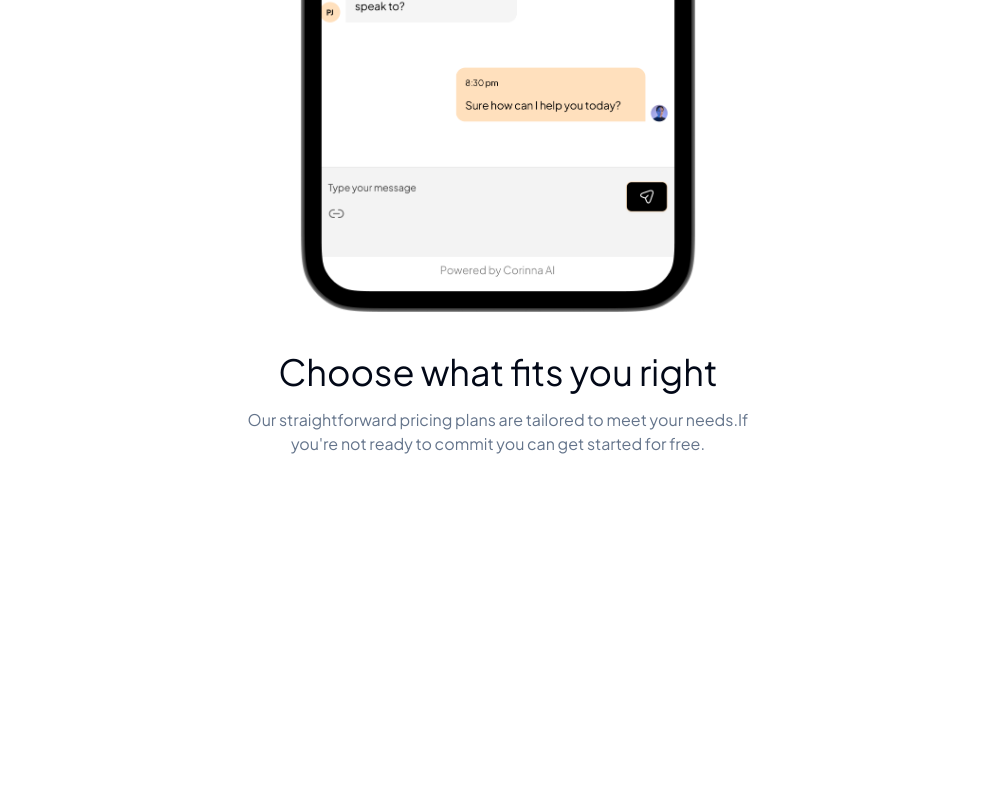
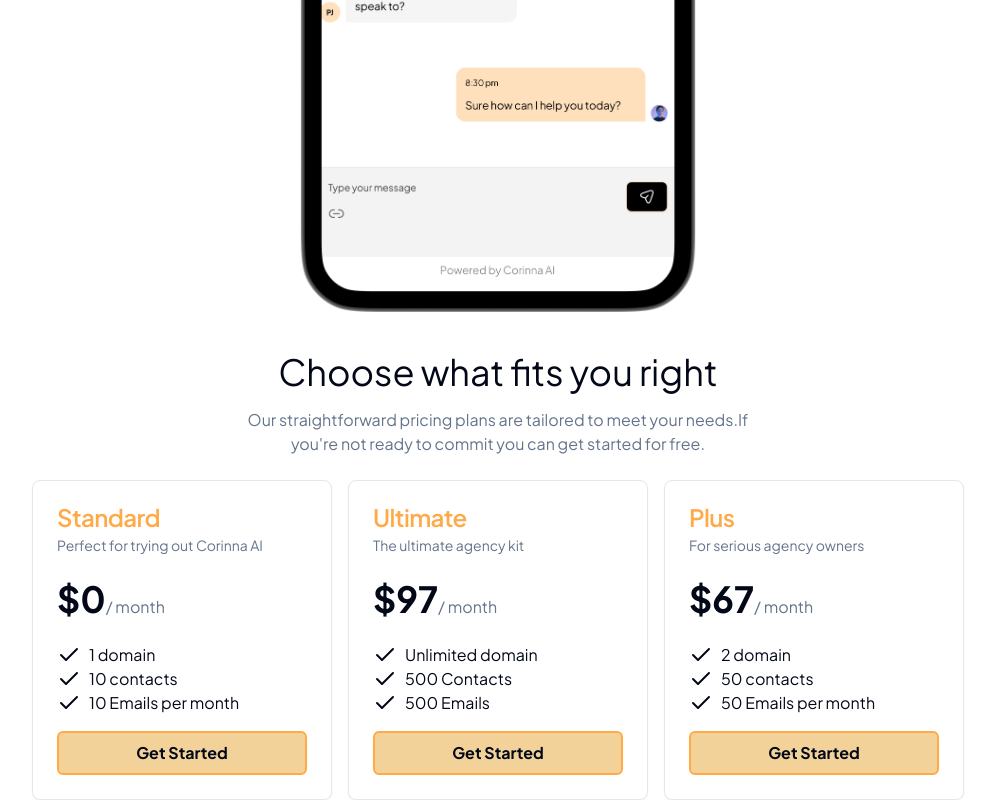
Before and after one commit to Sabarish-cs8/corinna-ai, a Next.js app: page / in a window 1280 px wide. Shown: the part 981-1781 px from the top of the page, without its empty margins (142-1137 px from the left). Before the commit the page ends 1461 px from the top, so only its background shows below. Built offline with nearby package versions, Linux system fonts and the light colour scheme.

Commit message:
modified -> landing-page

```diff
--- a/src/app/page.tsx
+++ b/src/app/page.tsx
@@ -1,8 +1,14 @@
 import NavBar from "@/components/navbar";
 import { Button } from "@/components/ui/button";
+import { Card, CardContent, CardDescription, CardFooter, CardHeader, CardTitle } from "@/components/ui/card";
+import { pricingCards } from "@/constants/landing-page";
 import Image from "next/image";
+import clsx from 'clsx'
+import { Check } from "lucide-react";
+import Link from "next/link";
 
 export default function Home(){
+  //WIP:Challenge to setup billing card
 return (
   <main>
     <NavBar />
@@ -42,6 +48,43 @@
       </p>
     </section>
     <div className="flex justify-center gap-4 flex-wrap mt-6">
+      {pricingCards.map((card)=>(
+        <Card key={card.title}
+        className={clsx('w-[300px] flex flex-col justify-between',{
+          'border-2 border-primary':card.title === 'Unlimited',
+        })}
+        >
+          <CardHeader>
+            <CardTitle className="text-orange">{card.title}</CardTitle>
+            <CardDescription>
+              {pricingCards.find((c)=>c.title === card.title)?.description}
+            </CardDescription>
+          </CardHeader>
+          <CardContent>
+            <span className="text-4xl font-bold">{card.price}</span>
+            <span className="text-muted-foreground">
+              <span>/ month</span>
+            </span>
+          </CardContent>
+          <CardFooter className="flex flex-col items-start gap-4">
+            <div>
+              {card.features.map((feature)=>(
+                <div key={feature}
+                className="flex gap-2"
+                >
+                  <Check />
+                  <p>{feature}</p>
+                </div>
+              ))}
+            </div>
+            <Link href={`/dashboard?plan=${card.title}`}
+            className="bg-[#f3d299] border-orange border-2 p-2 w-full text-center font-bold rounded-md">
+              Get Started
+            </Link>
+          </CardFooter>
+
+        </Card>
+      ))}
 
     </div>
   </main>
--- a/src/constants/landing-page.tsx
+++ b/src/constants/landing-page.tsx
@@ -0,0 +1,30 @@
+export const pricingCards = [
+    {
+        title:'Standard',
+        description:'Perfect for trying out Corinna AI',
+        price:'$0',
+        duration:'',
+        highlight:'Key features',
+        features:['1 domain','10 contacts','10 Emails per month'],
+        priceId:'',
+    },
+    {
+        title: 'Ultimate',
+        description: 'The ultimate agency kit',
+        price: '$97',
+        duration: 'month',
+        highlight: 'Key features',
+        features: [' Unlimited domain ', '500 Contacts', '500 Emails'],
+
+        priceId: 'price_1OYxkqFj9oKEERu1KfJGWxgN',
+      },
+      {
+        title: 'Plus',
+        description: 'For serious agency owners',
+        price: '$67',
+        duration: 'month',
+        highlight: 'Everything in Starter, plus',
+        features: [' 2 domain ', '50 contacts', '50 Emails per month'],
+        priceId: 'price_1OYxkqFj9oKEERu1NbKUxXxN',
+      },
+]
```
